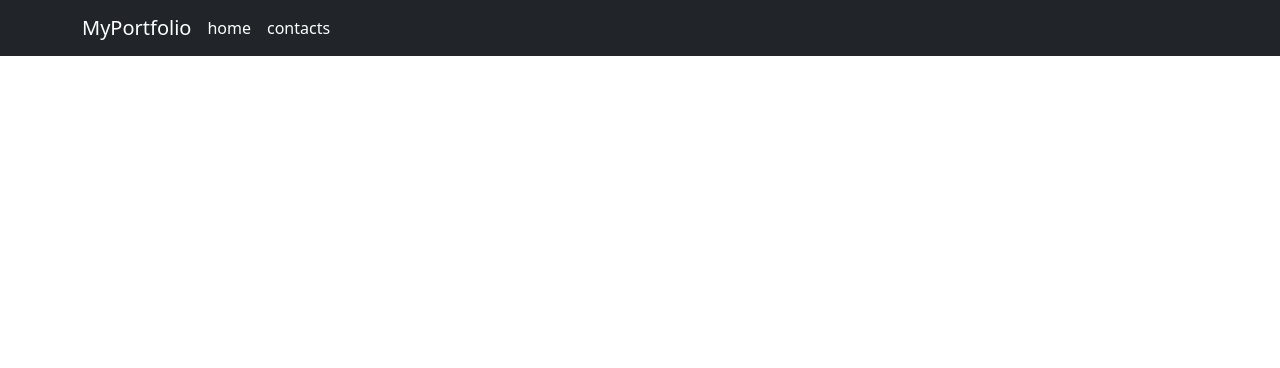
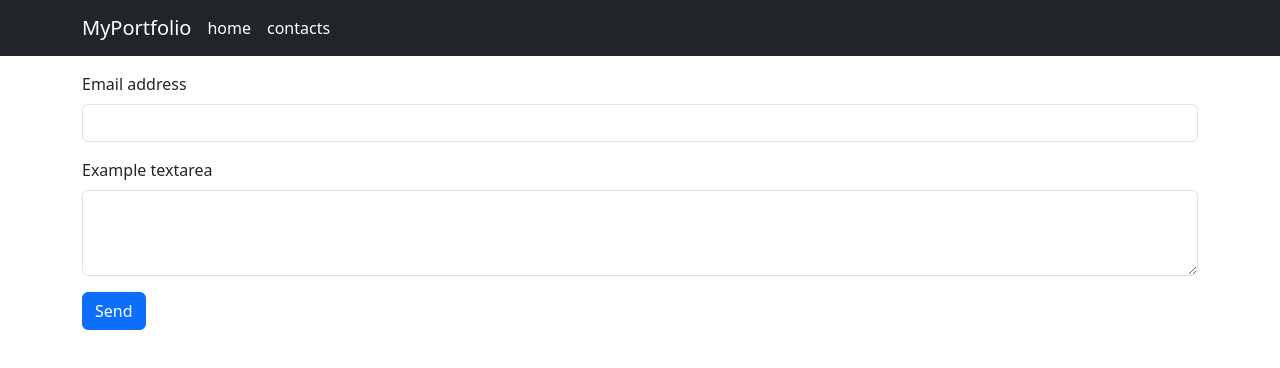
Before and after one commit to Matteo-Nesti/vite-boolfolio, a Vue app: page /contacts in a window 1280 px wide. Shown: the top 368 px of the page. Built offline with nearby package versions, Linux system fonts and the light colour scheme.

Commit message:
add form in contacts page

```diff
--- a/src/pages/ContactsPage.vue
+++ b/src/pages/ContactsPage.vue
@@ -1,11 +1,21 @@
 <template lang="">
+  <div class="container mt-3">
+    <form>
+      <div class="mb-3">
+        <label for="email" class="form-label">Email address</label>
+        <input type="email" class="form-control" id="email" name="email" />
+      </div>
+      <div class="mb-3">
+        <label for="message" class="form-label">Example textarea</label>
+        <textarea class="form-control" id="message" rows="3" name="message"></textarea>
+      </div>
+      <button type="button" class="btn btn-primary">Send</button>
+    </form>
+  </div>
+</template>
 
-</template>
 <script>
-export default {
+export default {};
+</script>
 
-}
-</script>
-<style lang="">
-
-</style>
+<style lang=""></style>
--- a/src/pages/HomePage.vue
+++ b/src/pages/HomePage.vue
@@ -1,11 +1,13 @@
 <template lang="">
     <!-- cards -->
-    <div class="container">
-        <AppCard :cardContents="projects.data"/>
-    </div>
 
-    <!-- paginazione -->
-  <AppPagination :links="projects.links" @change-page="fetchProjects"/>
+        <div class="container ">
+            <AppCard :cardContents="projects.data"/>
+
+            <!-- paginazione -->
+            <AppPagination :links="projects.links" @change-page="fetchProjects"/>
+        </div>
+
 </template>
 
 <script>
```
